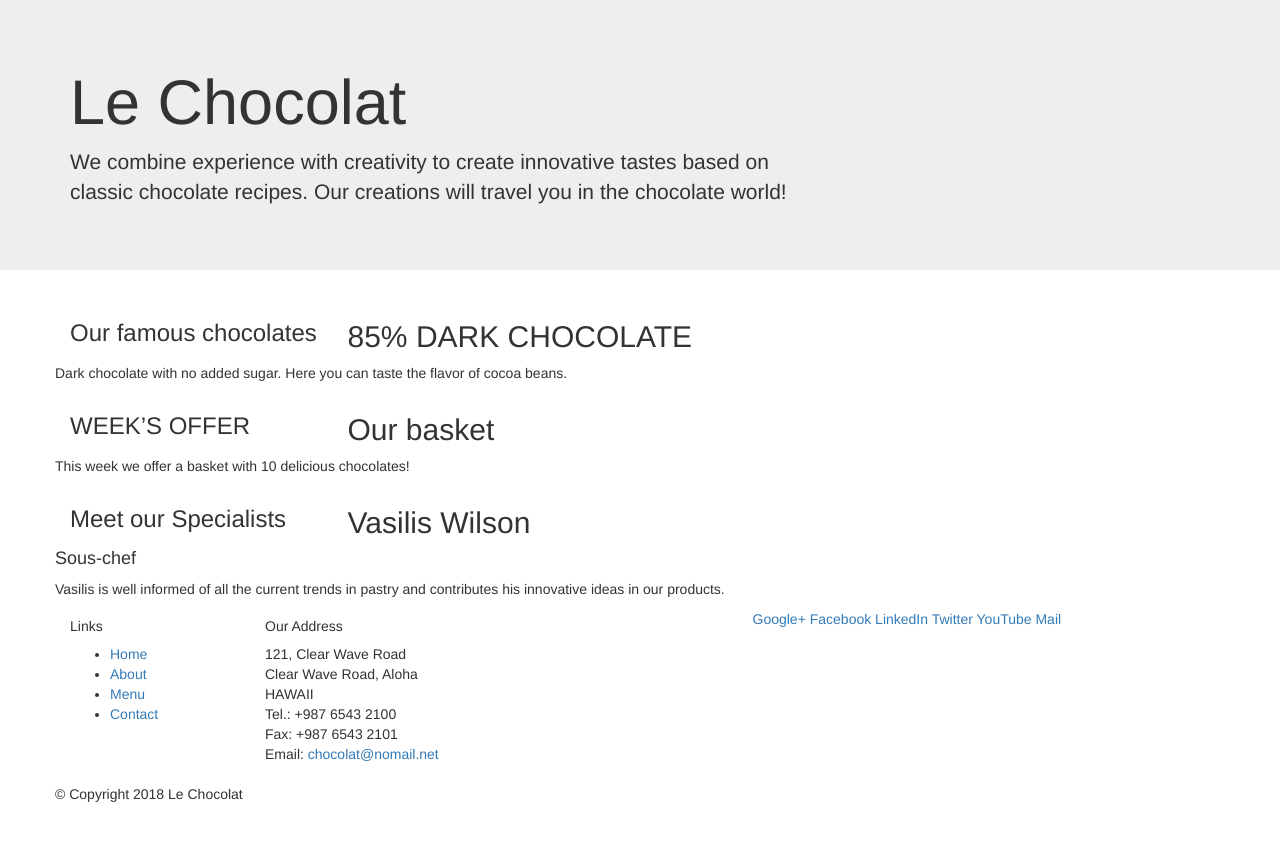
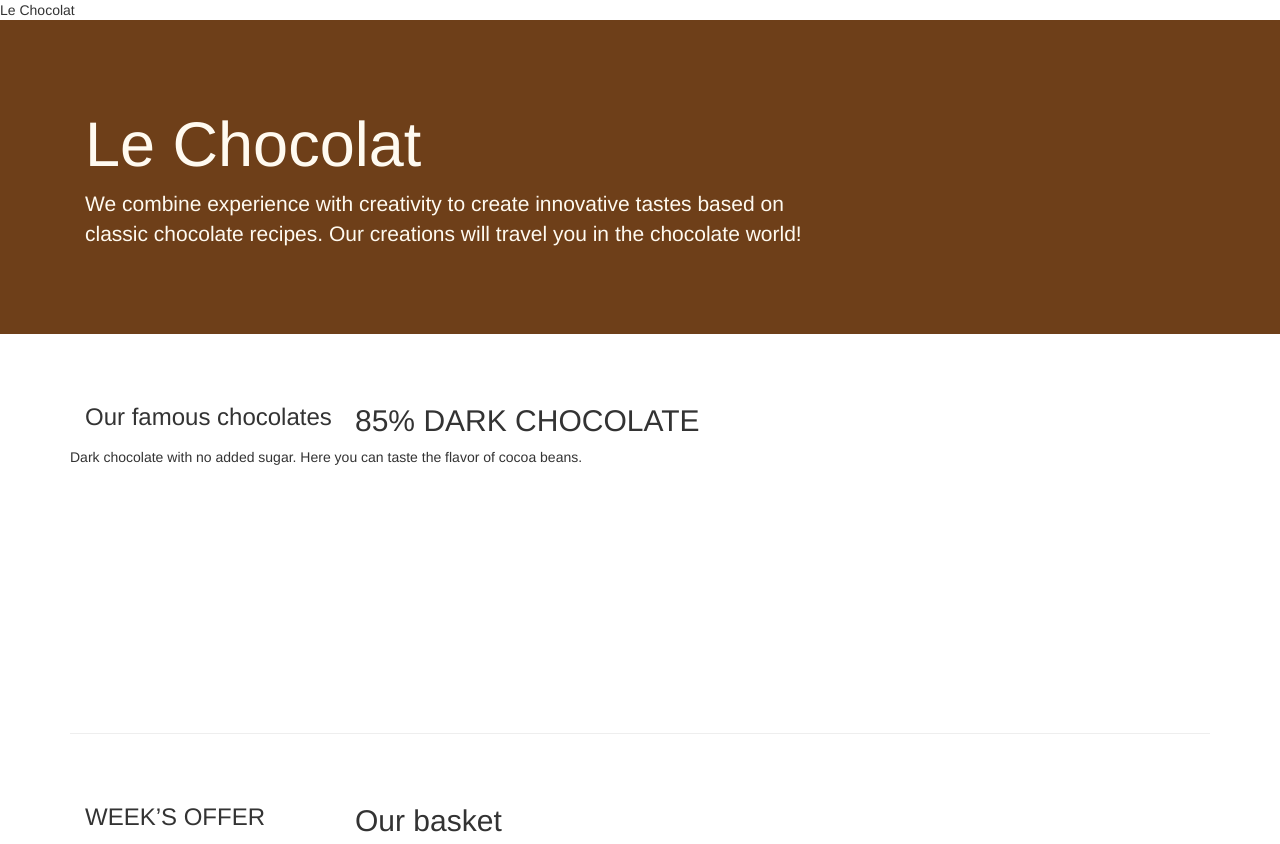
Before and after one commit to specialistas4/leChocolat, a plain HTML site: page index.html in a window 1280 px wide. Shown: the top 844 px of the page. Before the commit the page ends 814 px from the top, so only its background shows below. Drawn offline with nearby package versions, Linux system fonts and the light colour scheme.

Commit message:
Bootstrap Grid Part 2

```diff
--- /dev/null
+++ b/css/styles.css
@@ -0,0 +1,27 @@
+.row-header{
+    margin:0px auto;
+    padding:0px;
+    }
+    .row-content {
+    margin:0px auto;
+    padding: 50px 0px 50px 0px;
+    border-bottom: 1px ridge;
+    min-height:400px;
+    }
+    .footer{
+    background-color: #dbb08d;
+    margin:0px auto;
+    padding: 20px 0px 20px 0px;
+    }
+
+    .jumbotron {
+        padding:70px 30px 70px 30px;
+        margin:0px auto;
+        background: #6E3F19;
+        color:floralwhite;
+        }
+        address{
+        font-size:80%;
+        margin:0px;
+        color:#0f0f0f;
+        }
--- a/index.html
+++ b/index.html
@@ -8,6 +8,7 @@
     <meta http-equiv="x-ua-compatible" content="ie=edge">
     <!-- Bootstrap CSS -->
     <link rel="stylesheet" href="node_modules/bootstrap/dist/css/bootstrap.min.css">
+    <link rel="stylesheet" href="css/styles.css"
     <title>Le Chocolat</title>
 </head>
 
@@ -15,7 +16,7 @@
 
     <header class="jumbotron">
         <div class="container">
-            <div class="row">
+            <div class="row row-header">
                 <div class="col-12 col-sm-8">
                     <h1>Le Chocolat</h1>
                     <p>We combine experience with creativity to create innovative tastes based on classic chocolate
@@ -28,7 +29,7 @@
     </header>
 
     <div class="container">
-        <div class="row">
+        <div class="row row-content align-items-center flex-row-reverse">
             <div class="col-sm-4 col-md-3">
                 <h3>Our famous chocolates</h3>
             </div>
@@ -39,7 +40,7 @@
         </div>
 
 
-        <div class="row">
+        <div class="row row-content align-items-center">
             <div class="col-sm-4 col-md-3">
                 <h3>WEEK’S OFFER</h3>
             </div>
@@ -49,7 +50,7 @@
             </div>
         </div>
 
-        <div class="row">
+        <div class="row row-content align-items-center flex-row-reverse">
             <div class="col-sm-4 col-md-3">
                 <h3>Meet our Specialists</h3>
             </div>
@@ -62,12 +63,12 @@
         </div>
     </div>
 
-    <footer>
+    <footer class="footer">
         <div class="container">
             <div class="row">
                 <div class="col-5 col-sm-2">
                     <h5>Links</h5>
-                    <ul>
+                    <ul class="list-unstyled">
                         <li><a href="#">Home</a></li>
                         <li><a href="#">About</a></li>
                         <li><a href="#">Menu</a></li>
@@ -85,8 +86,8 @@
                         Email: <a href="mailto:chocolat@nomail.net">chocolat@nomail.net</a>
                     </address>
                 </div>
-                <div class="col col-sm-4">
-                    <div>
+                <div class="col col-sm-4 align-self-center">
+                    <div style="text-align: center;">
                         <a href="http://google.com/+">Google+</a>
                         <a href="http://www.facebook.com/profile.php?id=">Facebook</a>
                         <a href="http://www.linkedin.com/in/">LinkedIn</a>
@@ -96,7 +97,7 @@
                     </div>
                 </div>
             </div>
-            <div class="row">
+            <div class="row justify-content-center">
                 <div class="col-auto">
                     <p> &copy; Copyright 2018 Le Chocolat</p>
                 </div>
```
